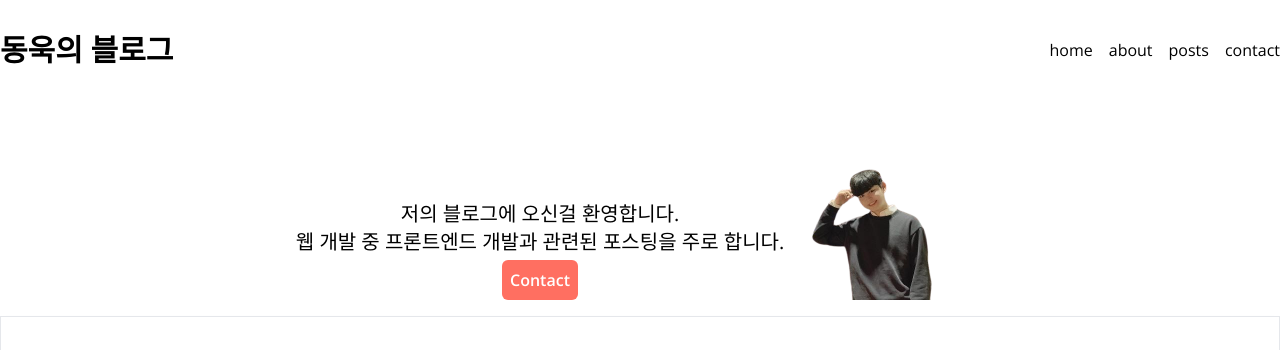
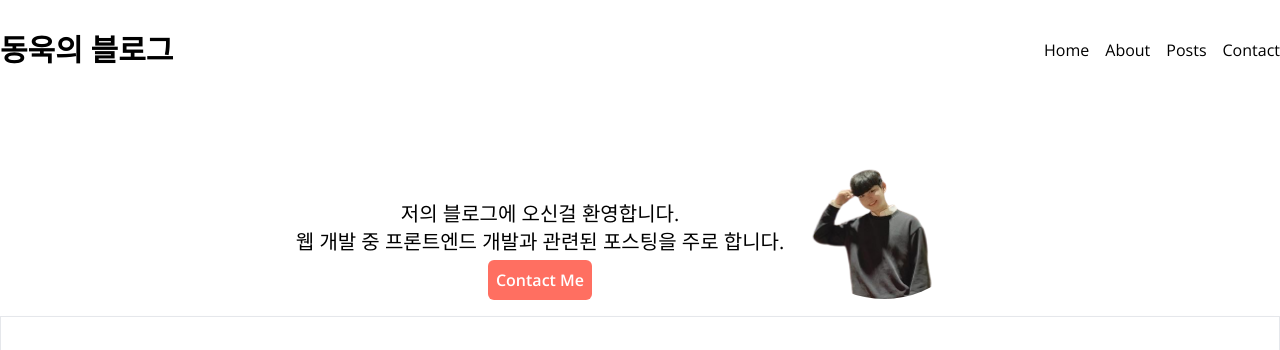
Before and after one commit to dongwook98/dongwook-blog, a Next.js app: page /about in a window 1280 px wide. Shown: the top 350 px of the page. Built offline with nearby package versions, Linux system fonts and the light colour scheme.

Commit message:
텍스트 수정

```diff
--- a/src/components/Header.tsx
+++ b/src/components/Header.tsx
@@ -8,16 +8,16 @@ export default function Header() {
       </Link>
       <nav className='flex gap-4'>
         <Link className='hover:text-accent' href={'/'}>
-          home
+          Home
         </Link>
         <Link className='hover:text-accent' href={'/about'}>
-          about
+          About
         </Link>
         <Link className='hover:text-accent' href={'/posts'}>
-          posts
+          Posts
         </Link>
         <Link className='hover:text-accent' href={'/contact'}>
-          contact
+          Contact
         </Link>
       </nav>
     </header>
--- a/src/components/Introduction.tsx
+++ b/src/components/Introduction.tsx
@@ -4,7 +4,7 @@ import MyImage from '/public/images/me.png';
 
 export default function Introduction() {
   return (
-    <div className='flex justify-center items-center'>
+    <section className='flex justify-center items-center'>
       <div className='flex flex-col items-center self-end'>
         <p className='text-xl mb-1 text-center'>
           저의 블로그에 오신걸 환영합니다.
@@ -14,15 +14,17 @@ export default function Introduction() {
           href={'/contact'}
           className='bg-accent rounded-md p-2 text-white font-semibold hover:brightness-125'
         >
-          Contact
+          Contact Me
         </Link>
       </div>
       <Image
-        className='border-2 border-none rounded-2xl hover:bg-accent transition-all duration-500'
+        className='border border-white rounded-full hover:border-accent'
         src={MyImage}
-        alt='나의 사진'
+        alt='블로그 작가 동욱의 사진'
         width={200}
+        height={200}
+        priority // Next.js에게 가장 중요한 이미지 먼저 다운로드 받으라고 하게함
       />
-    </div>
+    </section>
   );
 }
--- a/src/components/PostCard.tsx
+++ b/src/components/PostCard.tsx
@@ -23,9 +23,11 @@ export default function PostCard({
           <time className='text-sm self-end text-gray-500'>
             {date.toString()}
           </time>
-          <h3 className='text-lg font-bold truncate'>{title}</h3>
+          <h3 className='text-lg font-bold w-full truncate text-center'>
+            {title}
+          </h3>
           <p className='w-full truncate text-center'>{description}</p>
-          <span className='text-sm rounded-lg bg-emerald-200 text-black px-2 mt-2'>
+          <span className='text-sm rounded-md bg-emerald-200 px-3 mt-2'>
             {category}
           </span>
         </div>
```
